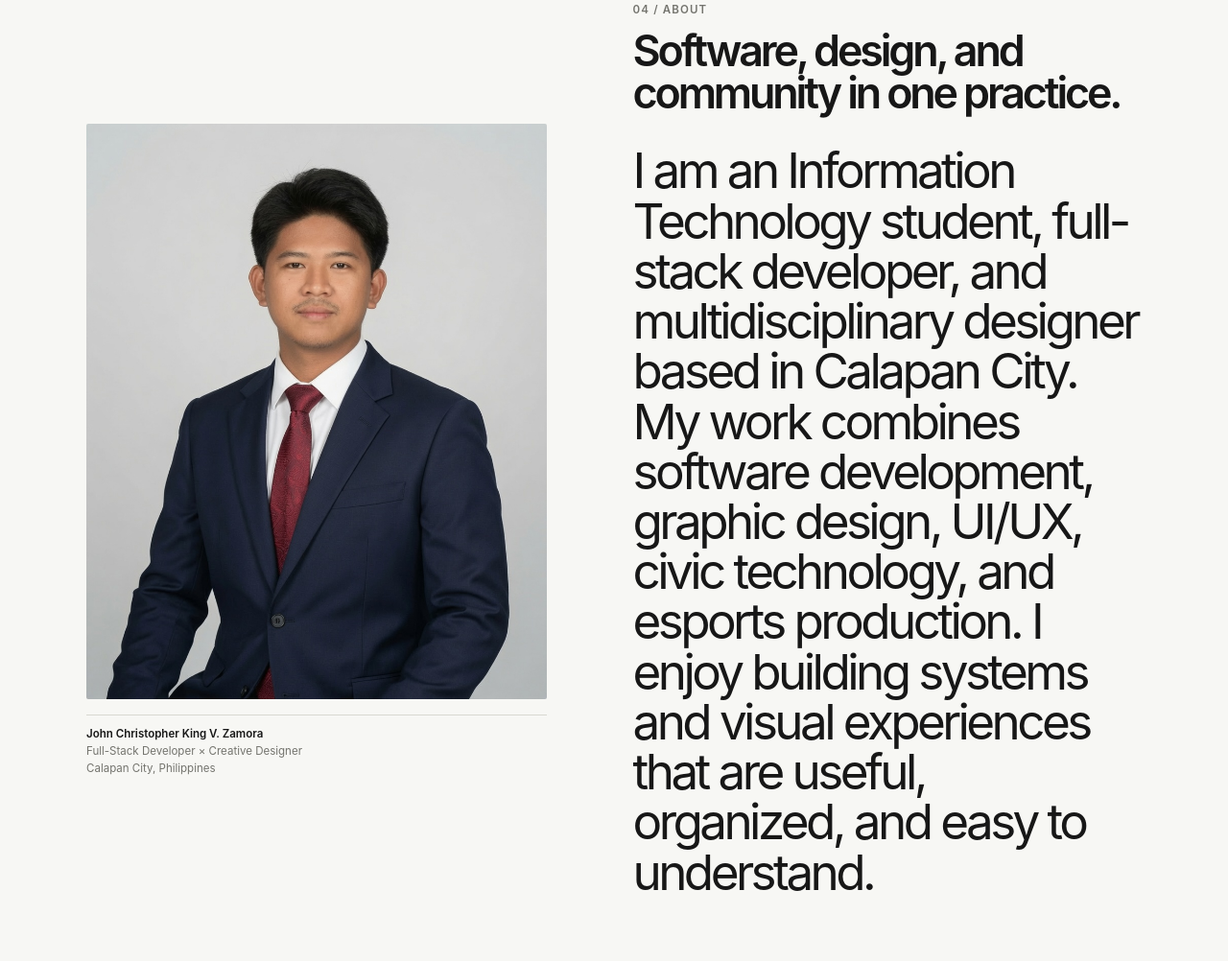
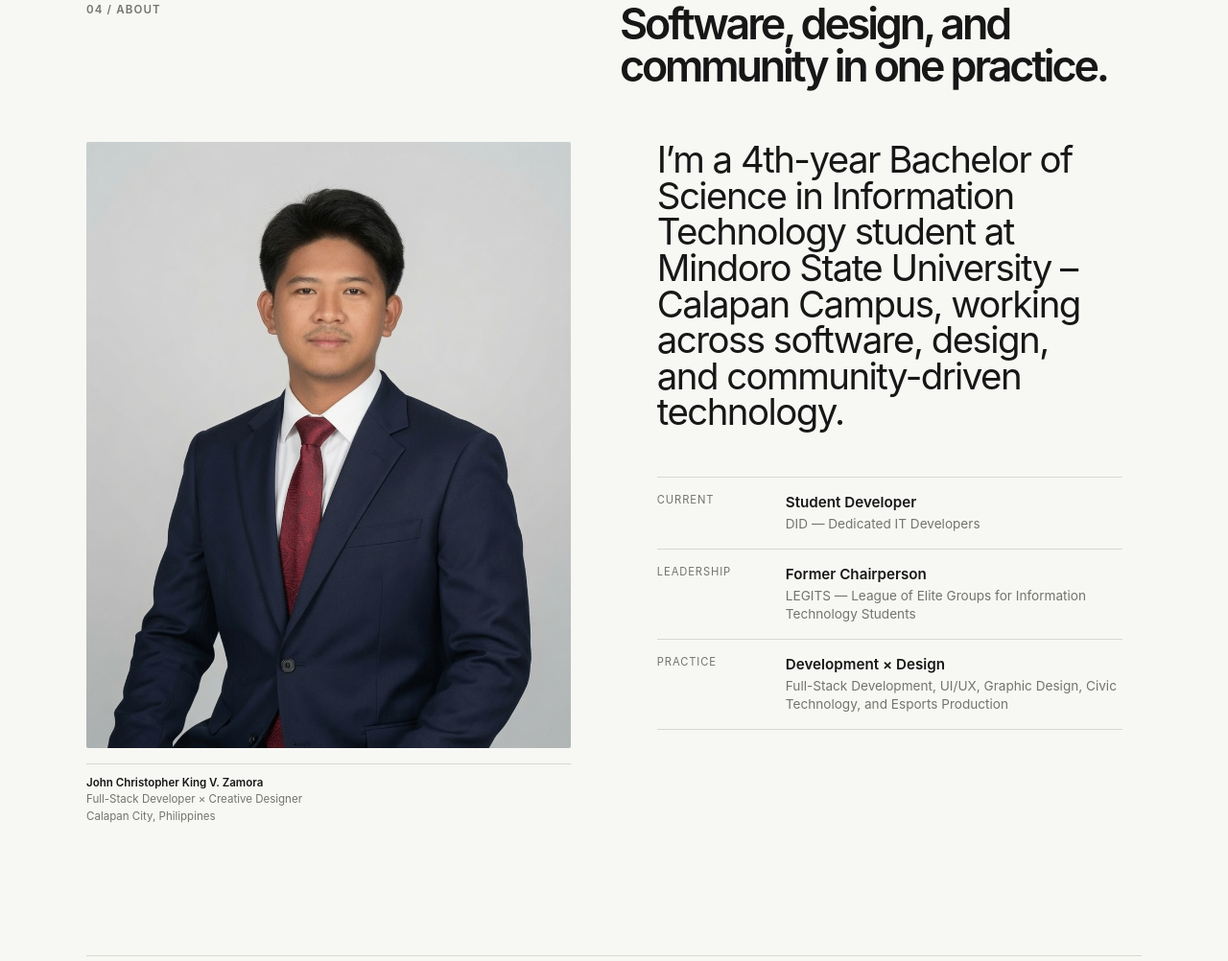
Before and after one commit to jczamora-git/gitrepo-zamora, a plain HTML site: page index.html in a window 1280 px wide. Shown: the part 3761-4763 px from the top of the page at 96% size. Drawn offline with Linux system fonts and the light colour scheme.

Commit message:
Enhanced portfolio about section

```diff
--- a/index.html
+++ b/index.html
@@ -194,6 +194,11 @@
       </section>
 
       <section id="about" aria-labelledby="about-title">
+        <header class="section-heading">
+          <p class="eyebrow">04 / About</p>
+          <h2 id="about-title">Software, design, and community in one practice.</h2>
+        </header>
+
         <div class="about-layout">
           <figure class="about-figure">
             <img
@@ -208,18 +213,46 @@
             </figcaption>
           </figure>
 
-          <div class="about-content">
-            <header class="section-heading">
-              <p class="eyebrow">04 / About</p>
-              <h2 id="about-title">Software, design, and community in one practice.</h2>
-            </header>
+          <div class="about-scroll">
+            <p class="about-intro">
+              I’m a 4th-year Bachelor of Science in Information Technology student at
+              Mindoro State University – Calapan Campus, working across software,
+              design, and community-driven technology.
+            </p>
 
-            <p class="about-copy">
-              I am an Information Technology student, full-stack developer, and
-              multidisciplinary designer based in Calapan City. My work combines
-              software development, graphic design, UI/UX, civic technology, and
-              esports production. I enjoy building systems and visual experiences
-              that are useful, organized, and easy to understand.
+            <div class="about-meta">
+              <div class="about-meta-row">
+                <span class="about-label">Current</span>
+                <div>
+                  <strong>Student Developer</strong>
+                  <span>DID — Dedicated IT Developers</span>
+                </div>
+              </div>
+
+              <div class="about-meta-row">
+                <span class="about-label">Leadership</span>
+                <div>
+                  <strong>Former Chairperson</strong>
+                  <span>LEGITS — League of Elite Groups for Information Technology Students</span>
+                </div>
+              </div>
+
+              <div class="about-meta-row">
+                <span class="about-label">Practice</span>
+                <div>
+                  <strong>Development × Design</strong>
+                  <span>Full-Stack Development, UI/UX, Graphic Design, Civic Technology, and Esports Production</span>
+                </div>
+              </div>
+            </div>
+
+            <p class="about-description">
+              My work combines technology, visual design, and creative production.
+              I enjoy building practical digital systems, community-focused platforms,
+              and visual experiences that are organized, accessible, and purposeful.
+              My experience in student leadership, software development, creative
+              direction, and esports production has shaped the way I approach projects:
+              understanding the problem first, then creating something useful around it.
             </p>
           </div>
         </div>
--- a/style.css
+++ b/style.css
@@ -284,18 +284,11 @@ main > section {
   font-size: 0.9rem;
 }
 
-.about-copy {
-  max-width: 52rem;
-  font-size: clamp(1.7rem, 4vw, 3.7rem);
-  letter-spacing: -0.07em;
-  line-height: 1.02;
-}
-
 .about-layout {
   display: grid;
-  grid-template-columns: minmax(300px, 0.95fr) minmax(0, 1.05fr);
-  gap: clamp(3rem, 7vw, 7rem);
-  align-items: center;
+  grid-template-columns: 1fr 1fr;
+  gap: clamp(3rem, 7vw, 6rem);
+  align-items: start;
 }
 
 .about-figure {
@@ -326,15 +319,6 @@ main > section {
   font-weight: 600;
 }
 
-.about-content .section-heading {
-  display: block;
-  margin-bottom: 2rem;
-}
-
-.about-content .section-heading h2 {
-  margin-top: 0.85rem;
-}
-
 .skills-list {
   max-width: 58rem;
   font-size: clamp(1.25rem, 2.6vw, 2rem);
@@ -349,6 +333,84 @@ main > section {
 .skills-list li + li::before {
   content: " / ";
   color: var(--muted);
+}
+
+.about-scroll {
+  width: 100%;
+  aspect-ratio: 4 / 5;
+  overflow-y: auto;
+  overscroll-behavior: contain;
+  padding-right: 1.25rem;
+  padding-bottom: 2rem;
+  scrollbar-color: var(--muted) transparent;
+  scrollbar-width: thin;
+}
+
+.about-intro {
+  max-width: 12em;
+  margin: 0;
+  font-size: clamp(2rem, 3vw, 3.1rem);
+  letter-spacing: -0.04em;
+  line-height: 0.98;
+}
+
+.about-meta {
+  margin: 3rem 0 2.5rem;
+  border-top: 1px solid var(--border);
+}
+
+.about-meta-row {
+  display: grid;
+  grid-template-columns: 110px minmax(0, 1fr);
+  gap: 1.5rem;
+  padding: 1rem 0;
+  border-bottom: 1px solid var(--border);
+}
+
+.about-label {
+  color: var(--muted);
+  font-size: 0.7rem;
+  letter-spacing: 0.08em;
+  line-height: 1.3;
+  text-transform: uppercase;
+}
+
+.about-meta-row strong,
+.about-meta-row div span {
+  display: block;
+}
+
+.about-meta-row strong {
+  font-size: 0.95rem;
+  font-weight: 600;
+  line-height: 1.3;
+}
+
+.about-meta-row div span {
+  margin-top: 0.2rem;
+  color: var(--muted);
+  font-size: 0.85rem;
+  line-height: 1.4;
+}
+
+.about-description {
+  max-width: 38rem;
+  margin: 0;
+  color: var(--muted);
+  font-size: 1rem;
+  line-height: 1.55;
+}
+
+.about-scroll::-webkit-scrollbar {
+  width: 3px;
+}
+
+.about-scroll::-webkit-scrollbar-track {
+  background: transparent;
+}
+
+.about-scroll::-webkit-scrollbar-thumb {
+  background: var(--muted);
 }
 
 .contact h2 {
@@ -466,6 +528,14 @@ main > section {
     gap: 3rem;
   }
 
+  .about-scroll {
+    aspect-ratio: auto;
+    height: auto;
+    max-height: none;
+    overflow: visible;
+    padding-right: 0;
+  }
+
   .contact h2 {
     font-size: clamp(3.25rem, 14vw, 5.75rem);
   }
```
